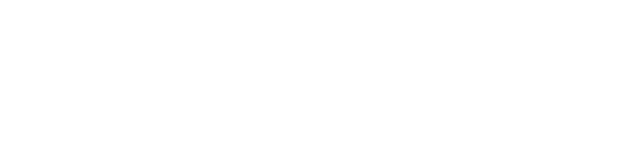
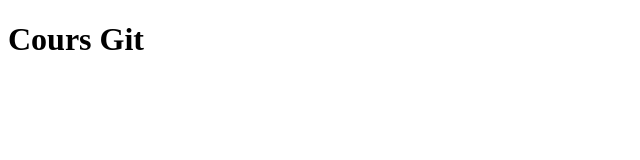
Before and after one commit to boufenny/a2-repo, a plain HTML site: page index.html in a window 1280 px wide. Shown: the whole page, without its empty margins (0-640 px from the left). Drawn offline with Linux system fonts and the light colour scheme.

Commit message:
Add h1 in index.html

```diff
--- a/index.html
+++ b/index.html
@@ -6,6 +6,6 @@
     <title>Bienvenue</title>
 </head>
 <body>
-
+    <h1>Cours Git</h1>
 </body>
 </html>
```
